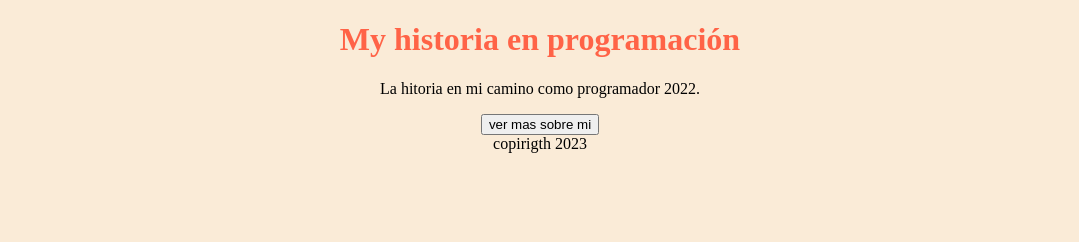
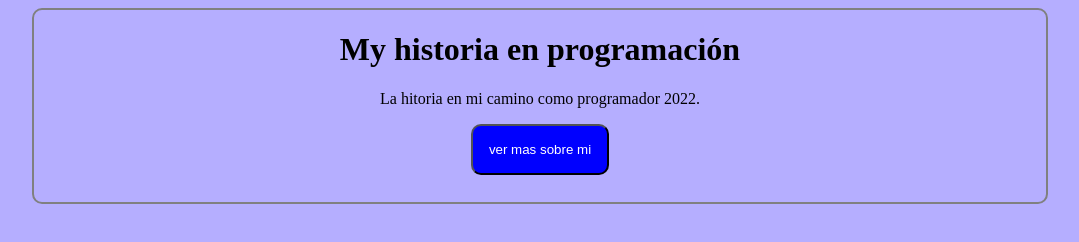
Before and after one commit to RaulRondag/Blog-Post, a plain HTML site: page index.html in a window 1280 px wide. Shown: the whole page, without its empty margins (100-1179 px from the left). Drawn offline with Linux system fonts and the light colour scheme; files whose address does not match are found by name.

Commit message:
[add] cabecera

```diff
--- a/css/styles.css
+++ b/css/styles.css
@@ -1,9 +1,24 @@
 body {
-    background-color: antiquewhite;
+    background-color: rgb(181, 174, 255);
     text-align: center;
 }
 
-h1 {
-    color: tomato;
+.container {
+    width: 80%;
+    height: 12rem;
+    margin: 0 auto;
+    border: solid gray 2px;
+    border-radius: 10px;
+}
+
+.title {
+    font-size: 2rem;
 
 }
+
+.button {
+    background-color: blue;
+    color:  white;
+    padding: 1rem;
+    border-radius: 10px;
+}
--- a/index.html
+++ b/index.html
@@ -1,15 +1,19 @@
 <!DOCTYPE html>
 <html lang="en">
+
 <head>
     <meta charset="UTF-8">
     <link rel="stylesheet" href="./css//styles.css">
     <meta name="viewport" content="width=device-width, initial-scale=1.0">
     <title>Pruebas con git</title>
 </head>
+
 <body>
-    <h1>My historia en programación</h1>
-    <p>La hitoria en mi camino como programador 2022.</p>
-    <button >ver mas sobre mi</button>
-    <footer>copirigth 2023</footer>
+    <div class="container">
+        <h1 class="title">My historia en programación</h1>
+        <p class="p">La hitoria en mi camino como programador 2022.</p>
+        <button class="button">ver mas sobre mi</button>
+    </div>
 </body>
+
 </html>
```
